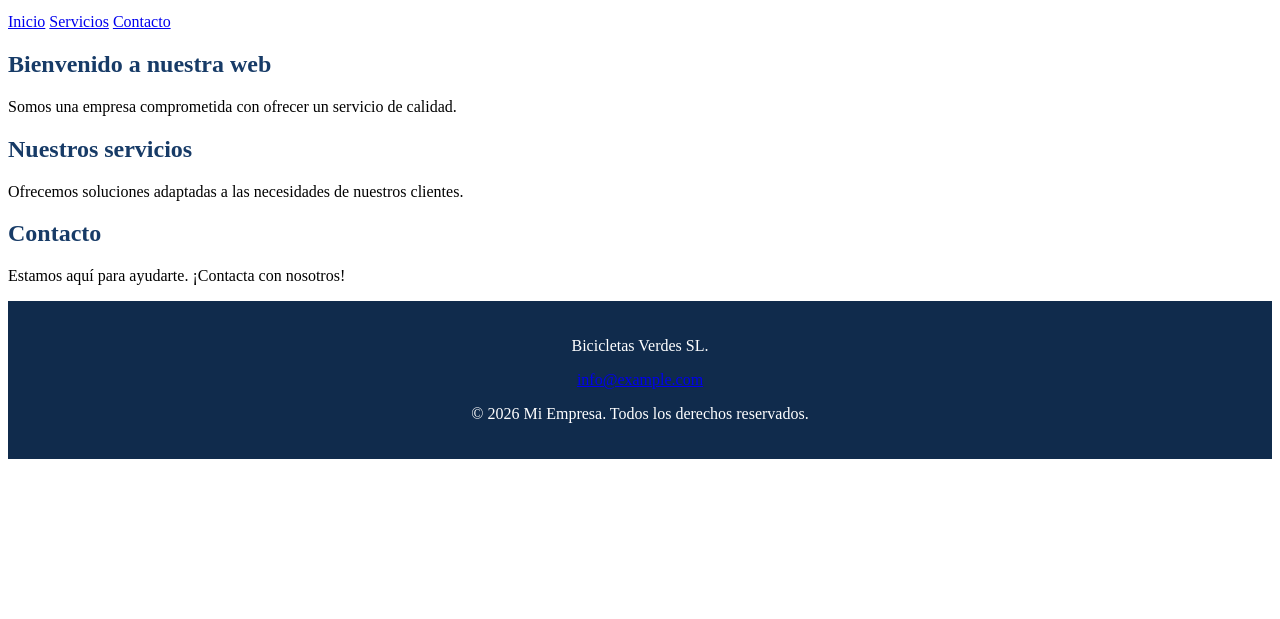
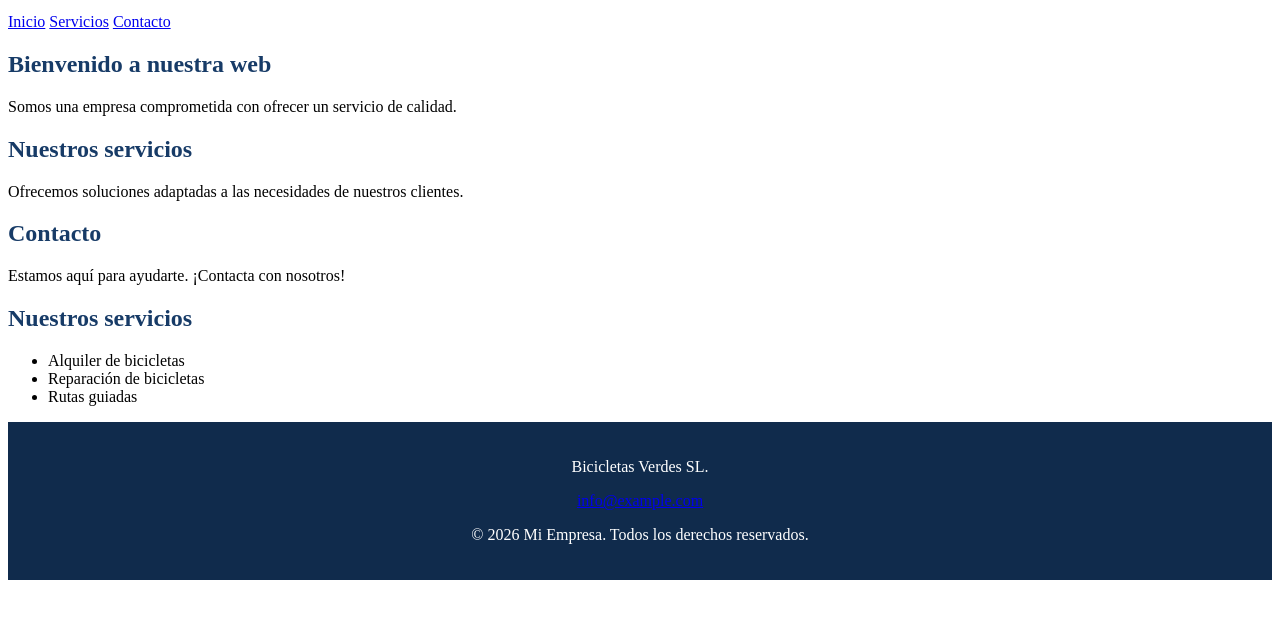
Before and after one commit to fel2984-png/ed-git-website, a plain HTML site: page index.html in a window 1280 px wide. Shown: the part 101-720 px from the top of the page. Drawn offline with Linux system fonts and the light colour scheme.

Commit message:
Add services section on home branch

```diff
--- a/index.html
+++ b/index.html
@@ -35,6 +35,14 @@
         </section>
     </main>
 
+<section>
+    <h2>Nuestros servicios</h2>
+    <ul>
+        <li>Alquiler de bicicletas</li>
+        <li>Reparación de bicicletas</li>
+        <li>Rutas guiadas</li>
+    </ul>
+</section>
      <footer>
         <p>Bicicletas Verdes SL.</p>
         <p>
```
